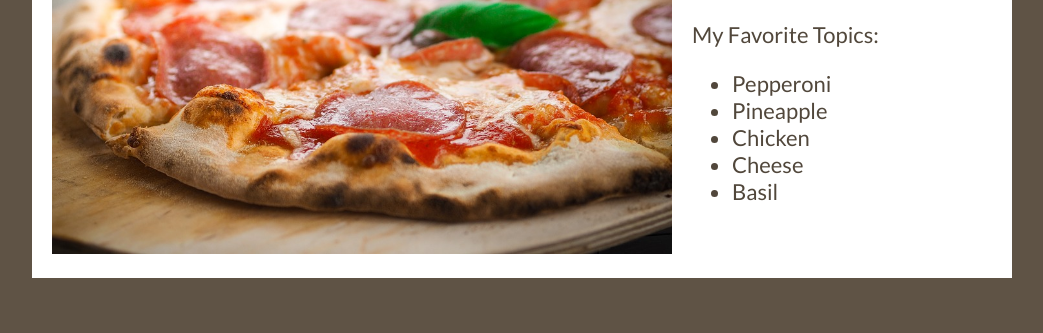
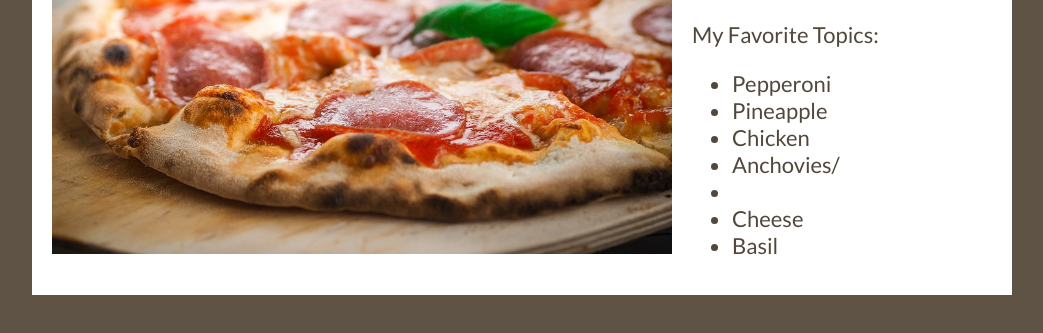
Before and after one commit to MacRJ/Pizza, a plain HTML site: page pizza/index.html in a window 1280 px wide. Shown: the part 199-532 px from the top of the page, without its empty margins (118-1161 px from the left). Drawn offline with Linux system fonts and the light colour scheme; a web font is replaced by a local one.

Commit message:
Addition of Anchovies
Added Anchovies to figure out how to revert changes

```diff
--- a/pizza/index.html
+++ b/pizza/index.html
@@ -23,6 +23,7 @@
       <li>Pepperoni</li>
       <li>Pineapple</li>
       <li>Chicken</li>
+      <li>Anchovies/<li>
       <li>Cheese</li>
       <li>Basil</li>
     </ul>
```
